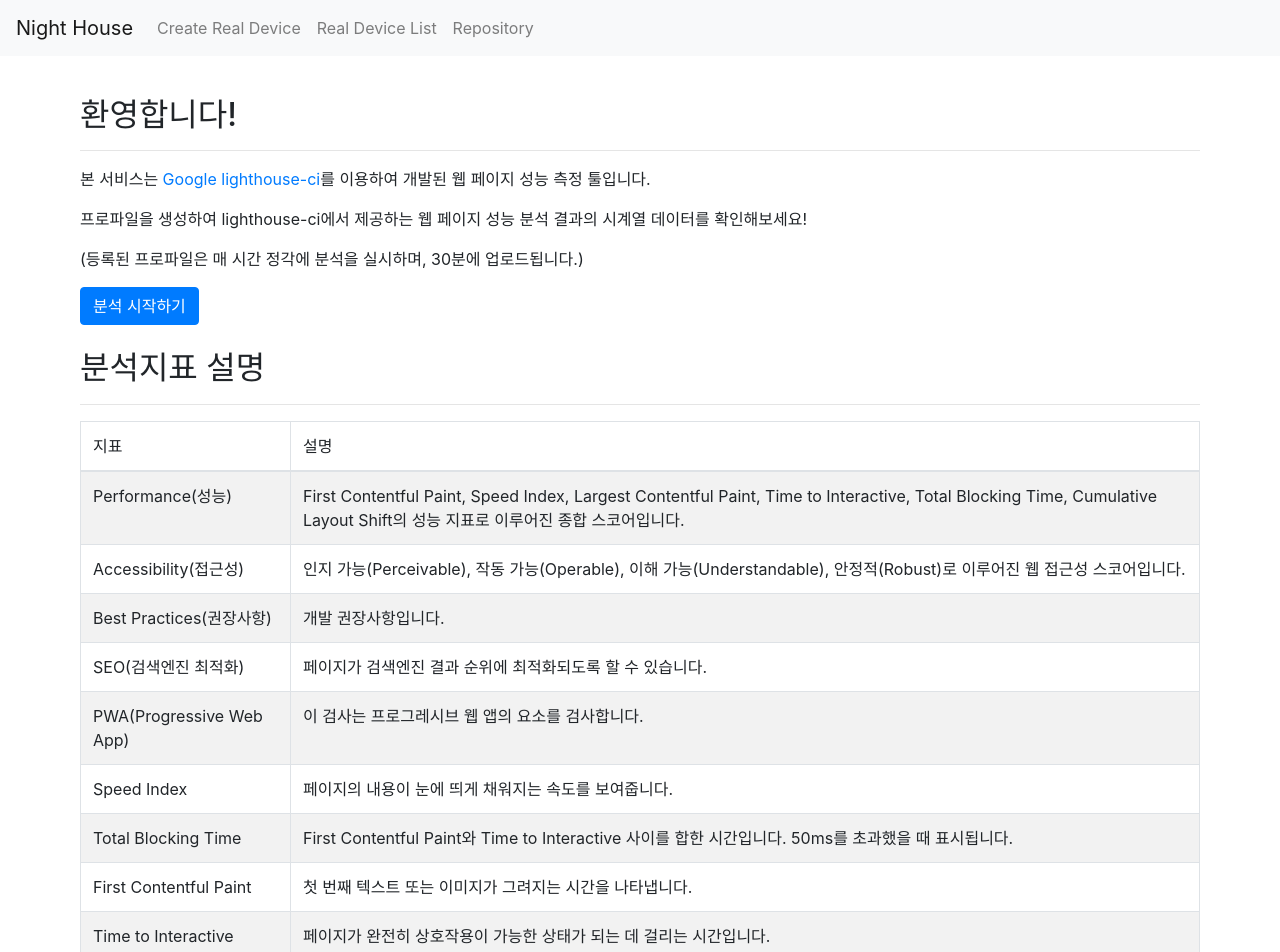
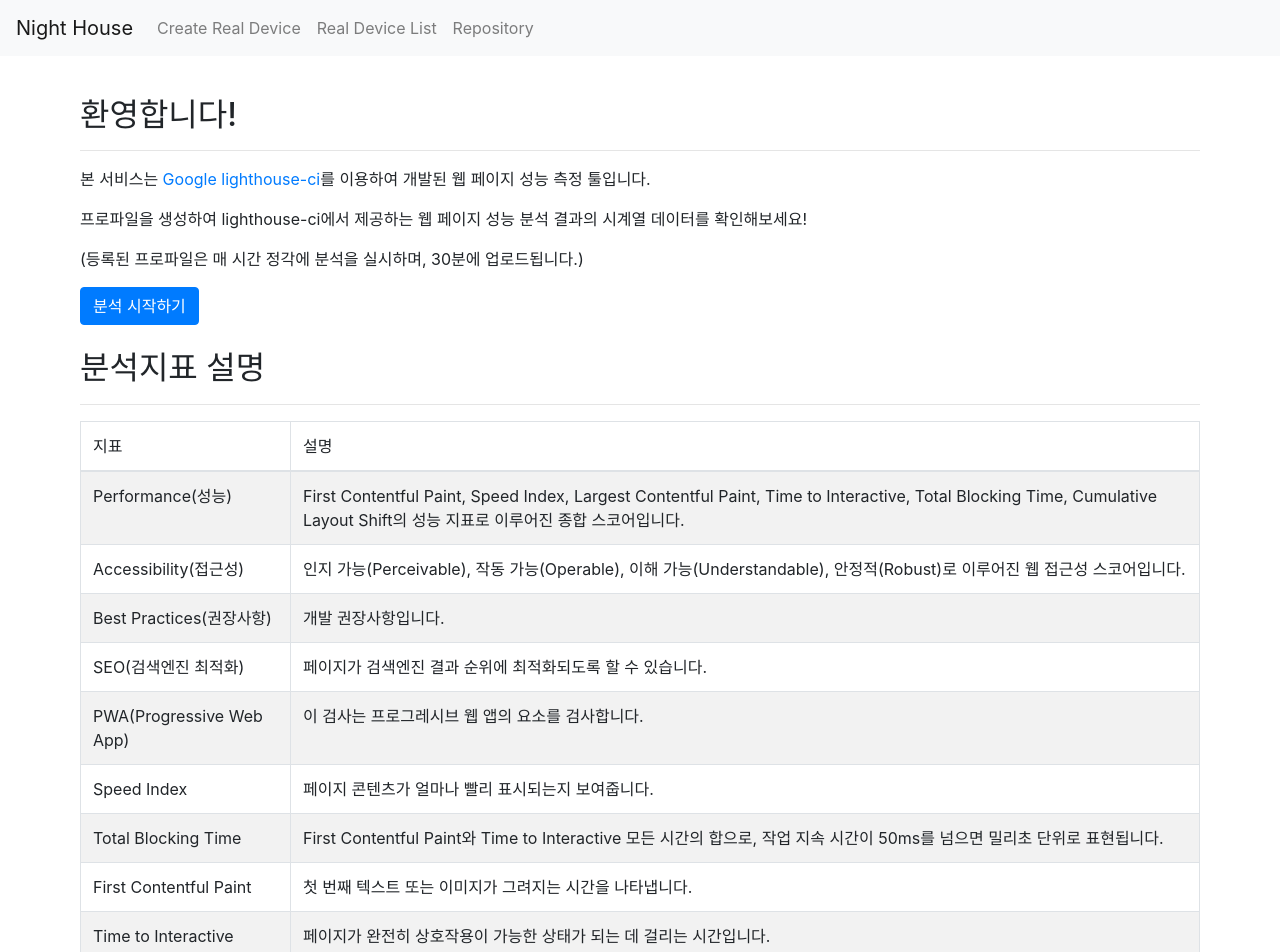
Before and after one commit to student513/nighthouse, a React (Create React App) app in the folder client/: page / in a window 1280 px wide. Shown: the top 952 px of the page. Built offline with nearby package versions, Linux system fonts and the light colour scheme.

Commit message:
home 지표 설명 수정

```diff
--- a/client/src/pages/Home.tsx
+++ b/client/src/pages/Home.tsx
@@ -55,11 +55,14 @@ const Home = () => {
           </tr>
           <tr>
             <td>Speed Index</td>
-            <td>페이지의 내용이 눈에 띄게 채워지는 속도를 보여줍니다.</td>
+            <td>페이지 콘텐츠가 얼마나 빨리 표시되는지 보여줍니다.</td>
           </tr>
           <tr>
             <td>Total Blocking Time</td>
-            <td>First Contentful Paint와 Time to Interactive 사이를 합한 시간입니다. 50ms를 초과했을 때 표시됩니다.</td>
+            <td>
+              First Contentful Paint와 Time to Interactive 모든 시간의 합으로, 작업 지속 시간이 50ms를 넘으면 밀리초
+              단위로 표현됩니다.
+            </td>
           </tr>
           <tr>
             <td>First Contentful Paint</td>
```
